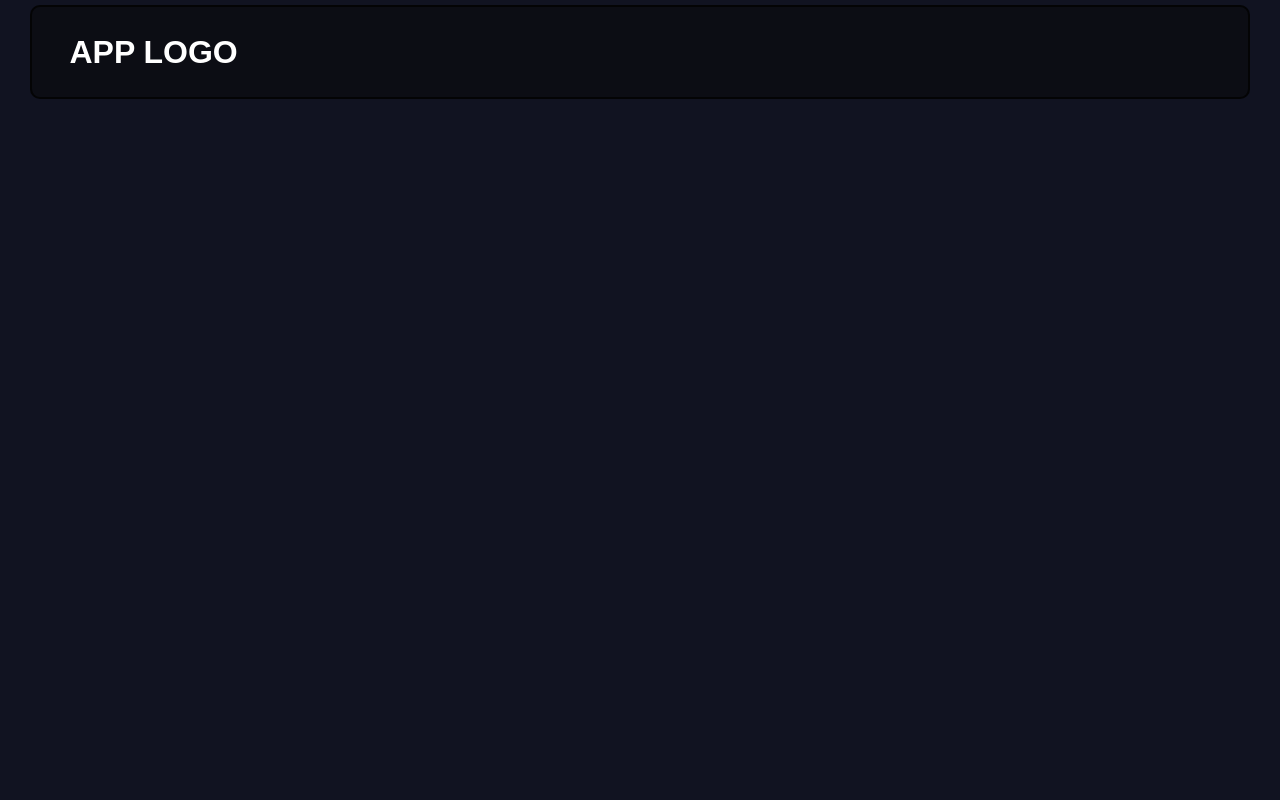
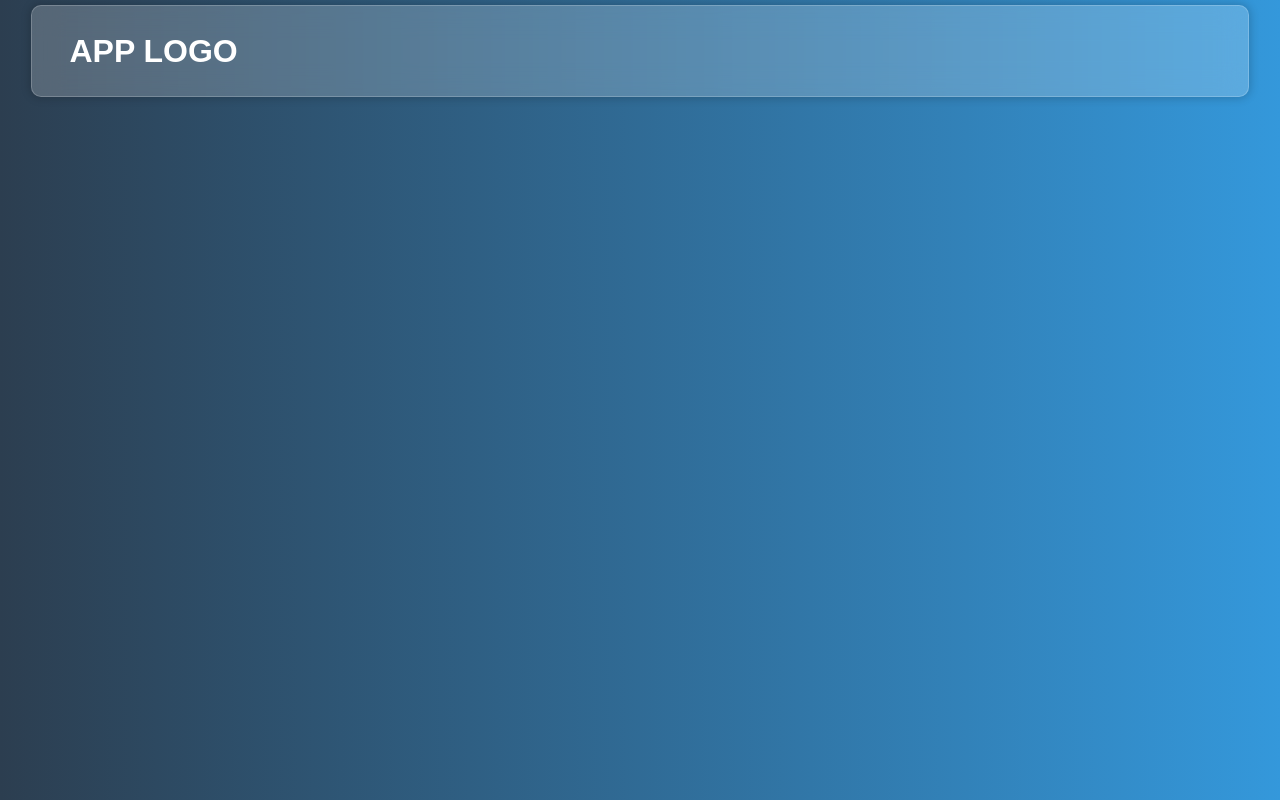
Before and after one commit to waleed2000x/NEXT-Dashboard, a Next.js app: page / in a window 1280 px wide. Built offline with nearby package versions, Linux system fonts and the light colour scheme.

Commit message:
Colors Finalozed

```diff
--- a/app/scss/index.css
+++ b/app/scss/index.css
@@ -16,7 +16,9 @@
   align-items: center;
   width: 100%;
   min-height: 100vh;
-  background-color: rgb(17, 19, 33);
+  background: rgb(44, 62, 80);
+  background: linear-gradient(90deg, rgb(44, 62, 80) 0%, rgb(52, 152, 219) 100%);
+  filter: progid:DXImageTransform.Microsoft.gradient(startColorstr="#2c3e50",endColorstr="#3498db",GradientType=1);
 }
 .parent .appbar-parent {
   display: flex;
@@ -25,21 +27,22 @@
   margin-top: 5px;
 }
 .parent .appbar-parent .appbar-center {
-  border-radius: 10px;
-  border: 2px solid rgb(4, 4, 5);
-  background-color: rgb(12, 13, 20);
-  -webkit-backdrop-filter: blur(4px);
-          backdrop-filter: blur(4px);
   display: flex;
   width: 95%;
   height: 90px;
+  border: 1px solid rgba(255, 255, 255, 0.2);
+  border-radius: 10px;
+  background-color: rgba(255, 255, 255, 0.2);
+  box-shadow: 0 0 10px 1px rgba(0, 0, 0, 0.2);
+  -webkit-backdrop-filter: blur(15px);
+          backdrop-filter: blur(15px);
 }
-.parent .appbar-parent .appbar-center .logo {
+.parent .appbar-parent .logo {
   display: flex;
   justify-content: center;
   align-items: center;
   width: 20%;
 }
-.parent .appbar-parent .appbar-center .logo h1 {
+.parent .appbar-parent .logo h1 {
   color: white;
 }/*# sourceMappingURL=index.css.map */
--- a/app/scss/index.scss
+++ b/app/scss/index.scss
@@ -12,11 +12,31 @@
 $appbarHeight: 90px;
 $BackgroundColor: rgba(17, 19, 33);
 $ComponentBackground: rgb(12, 13, 20);
+@mixin BackgroundGradient {
+  background: rgb(44, 62, 80);
+  background: -moz-linear-gradient(
+    90deg,
+    rgba(44, 62, 80, 1) 0%,
+    rgba(52, 152, 219, 1) 100%
+  );
+  background: -webkit-linear-gradient(
+    90deg,
+    rgba(44, 62, 80, 1) 0%,
+    rgba(52, 152, 219, 1) 100%
+  );
+  background: linear-gradient(
+    90deg,
+    rgba(44, 62, 80, 1) 0%,
+    rgba(52, 152, 219, 1) 100%
+  );
+  filter: progid:DXImageTransform.Microsoft.gradient(startColorstr="#2c3e50",endColorstr="#3498db",GradientType=1);
+}
 @mixin appearence {
+  border: 1px solid rgba(255, 255, 255, 0.2);
   border-radius: 10px;
-  border: 2px solid rgb(4, 4, 5);
-  background-color: $ComponentBackground;
-  backdrop-filter: blur(4px);
+  background-color: rgba(255, 255, 255, 0.2);
+  box-shadow: 0 0 10px 1px rgba(0, 0, 0, 0.2);
+  backdrop-filter: blur(15px);
 }
 .parent {
   display: flex;
@@ -24,17 +44,18 @@ $ComponentBackground: rgb(12, 13, 20);
   align-items: center;
   width: 100%;
   min-height: 100vh;
-  background-color: $BackgroundColor;
+  @include BackgroundGradient();
   .appbar-parent {
     display: flex;
     width: 100%;
     justify-content: center;
     margin-top: 5px;
     .appbar-center {
-      @include appearence();
       display: flex;
       width: 95%;
       height: $appbarHeight;
+      @include appearence();
+    }
     .logo {
       display: flex;
       justify-content: center;
@@ -46,4 +67,3 @@ $ComponentBackground: rgb(12, 13, 20);
     }
   }
 }
-}
```
Also changed, not shown: 1 other file (tests, documents, lock files or other folders). Lines whose indentation alone changed are shown as unchanged.
